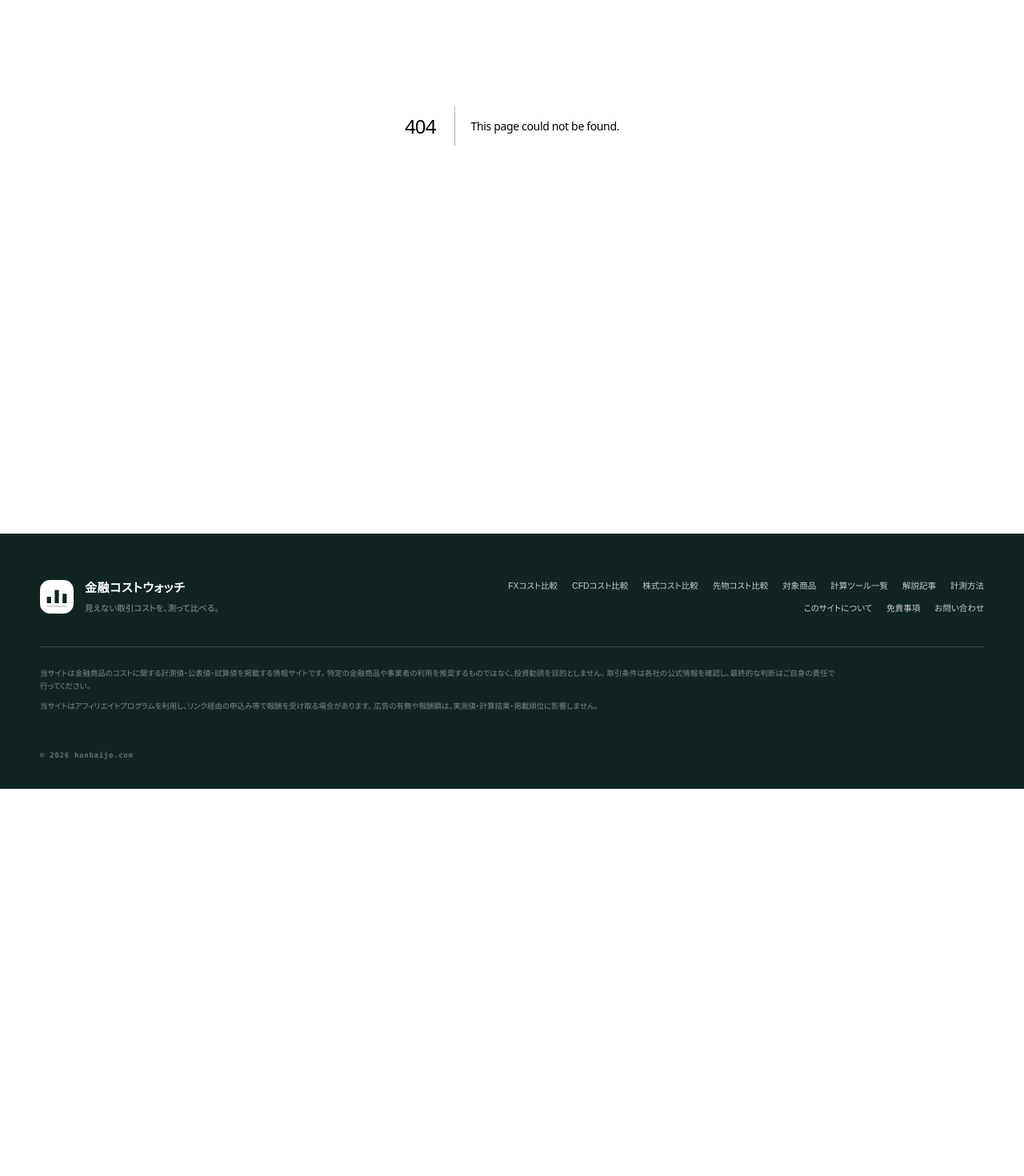
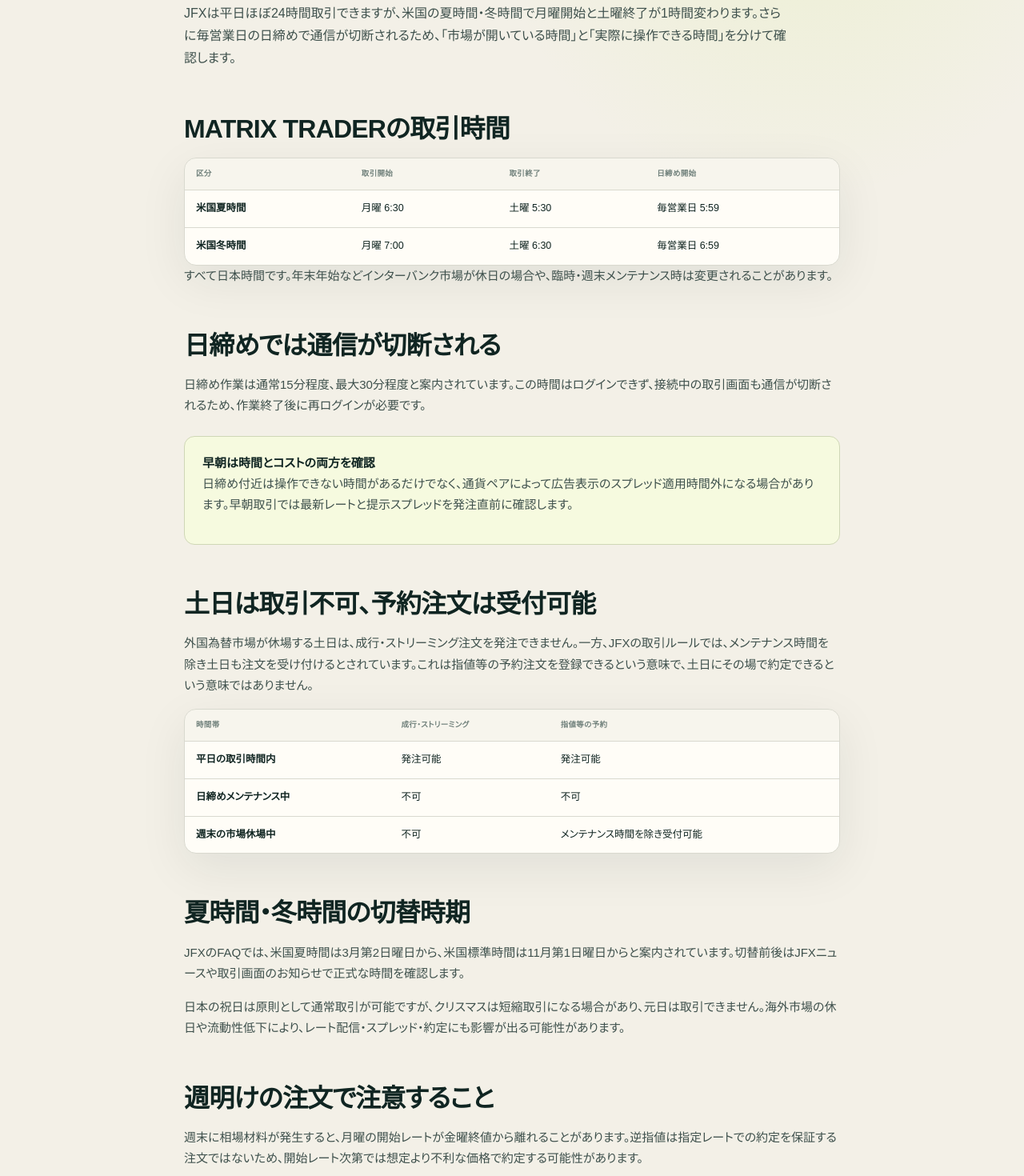
Before and after one commit to mrok18/hanbaijo, a Next.js app: page /articles/jfx-trading-hours-maintenance in a window 1280 px wide. Before the commit this address had no page. Shown: the part 320-1790 px from the top of the page at 80% size. Before the commit the page ends 1306 px from the top, so only its background shows below. Built offline with nearby package versions, Linux system fonts and the light colour scheme.

Commit message:
content: add JFX trading hours guide

```diff
--- a/app/articles/jfx-scalping-spread-cost/page.tsx
+++ b/app/articles/jfx-scalping-spread-cost/page.tsx
@@ -38,6 +38,7 @@ export default function Page() {
 
     <p><Link href="/tools/fx-pip-value-calculator">取引数量からpips損益を計算する →</Link></p>
     <p><Link href="/tools/jfx-scalping-cost-calculator">JFXの時間帯別スプレッドを取引回数まで計算する →</Link></p>
+    <p><Link href="/articles/jfx-trading-hours-maintenance">JFXの取引時間と日締めメンテナンスを見る →</Link></p>
     <p><Link href="/articles/jfx-order-slippage-rules">成行・ストリーミング・逆指値の約定ルールを見る →</Link></p>
     <p><Link href="/articles/fx-spread-cost">スプレッドを円に直す方法 →</Link></p>
     <p><Link href="/fx/jfx">JFXの取引条件一覧へ →</Link></p>
--- /dev/null
+++ b/app/articles/jfx-trading-hours-maintenance/page.tsx
@@ -0,0 +1,62 @@
+import Link from 'next/link';
+
+export const metadata = {
+  title: 'JFXの取引時間｜夏時間・冬時間・メンテナンスと土日の注文',
+  description: 'JFX MATRIX TRADERの月曜開始・土曜終了、米国夏時間と冬時間、日締めメンテナンス、土日の注文受付、祝日の注意点を整理します。',
+};
+
+export default function Page() {
+  return <article>
+    <p className="page-kicker">JFX / TRADING HOURS</p>
+    <h1>JFXの取引時間<br />夏時間・冬時間・土日の注文を整理</h1>
+    <p className="lede">JFXは平日ほぼ24時間取引できますが、米国の夏時間・冬時間で月曜開始と土曜終了が1時間変わります。さらに毎営業日の日締めで通信が切断されるため、「市場が開いている時間」と「実際に操作できる時間」を分けて確認します。</p>
+
+    <h2>MATRIX TRADERの取引時間</h2>
+    <div className="data-panel"><div className="table-scroll"><table className="rates comparison-table"><thead><tr><th>区分</th><th>取引開始</th><th>取引終了</th><th>日締め開始</th></tr></thead><tbody>
+      <tr><td className="ex-name">米国夏時間</td><td>月曜 6:30</td><td>土曜 5:30</td><td>毎営業日 5:59</td></tr>
+      <tr><td className="ex-name">米国冬時間</td><td>月曜 7:00</td><td>土曜 6:30</td><td>毎営業日 6:59</td></tr>
+    </tbody></table></div></div>
+    <p>すべて日本時間です。年末年始などインターバンク市場が休日の場合や、臨時・週末メンテナンス時は変更されることがあります。</p>
+
+    <h2>日締めでは通信が切断される</h2>
+    <p>日締め作業は通常15分程度、最大30分程度と案内されています。この時間はログインできず、接続中の取引画面も通信が切断されるため、作業終了後に再ログインが必要です。</p>
+    <div className="callout"><strong>早朝は時間とコストの両方を確認</strong><p>日締め付近は操作できない時間があるだけでなく、通貨ペアによって広告表示のスプレッド適用時間外になる場合があります。早朝取引では最新レートと提示スプレッドを発注直前に確認します。</p></div>
+
+    <h2>土日は取引不可、予約注文は受付可能</h2>
+    <p>外国為替市場が休場する土日は、成行・ストリーミング注文を発注できません。一方、JFXの取引ルールでは、メンテナンス時間を除き土日も注文を受け付けるとされています。これは指値等の予約注文を登録できるという意味で、土日にその場で約定できるという意味ではありません。</p>
+    <div className="data-panel"><div className="table-scroll"><table className="rates comparison-table"><thead><tr><th>時間帯</th><th>成行・ストリーミング</th><th>指値等の予約</th></tr></thead><tbody>
+      <tr><td className="ex-name">平日の取引時間内</td><td>発注可能</td><td>発注可能</td></tr>
+      <tr><td className="ex-name">日締めメンテナンス中</td><td>不可</td><td>不可</td></tr>
+      <tr><td className="ex-name">週末の市場休場中</td><td>不可</td><td>メンテナンス時間を除き受付可能</td></tr>
+    </tbody></table></div></div>
+
+    <h2>夏時間・冬時間の切替時期</h2>
+    <p>JFXのFAQでは、米国夏時間は3月第2日曜日から、米国標準時間は11月第1日曜日からと案内されています。切替前後はJFXニュースや取引画面のお知らせで正式な時間を確認します。</p>
+    <p>日本の祝日は原則として通常取引が可能ですが、クリスマスは短縮取引になる場合があり、元日は取引できません。海外市場の休日や流動性低下により、レート配信・スプレッド・約定にも影響が出る可能性があります。</p>
+
+    <h2>週明けの注文で注意すること</h2>
+    <p>週末に相場材料が発生すると、月曜の開始レートが金曜終値から離れることがあります。逆指値は指定レートでの約定を保証する注文ではないため、開始レート次第では想定より不利な価格で約定する可能性があります。</p>
+    <ul>
+      <li>金曜終了前に保有数量と注文を確認する</li>
+      <li>週末イベントと月曜の開始時刻を確認する</li>
+      <li>必要証拠金ぎりぎりまで建てない</li>
+      <li>逆指値の指定価格と想定最大損失を同一視しない</li>
+    </ul>
+
+    <h2>時間指定注文は期限後の動作を確認</h2>
+    <p>JFXの時間指定指値・時間指定逆指値は、指定時間までに指定レートへ達しなかった場合、注文が単に取消されるのではなく成行注文として発注されます。通常の指値・逆指値に有効期限を設定した場合は、期限までに到達しなければ取消しとなるため、同じ「時間指定」と考えないようにします。</p>
+
+    <section className="article-sources" aria-labelledby="sources"><h2 id="sources">参照した公式資料</h2><ul>
+      <li><a href="https://www.jfx.co.jp/trading_rule/" target="_blank" rel="noopener noreferrer">JFX「取引ルール」</a></li>
+      <li><a href="https://faq.jfx.co.jp/faq/detail?category=33&amp;id=182&amp;site=FX557CTV" target="_blank" rel="noopener noreferrer">JFX FAQ「取引可能時間」</a></li>
+      <li><a href="https://faq.jfx.co.jp/faq/detail?category=33&amp;id=180&amp;site=FX557CTV" target="_blank" rel="noopener noreferrer">JFX FAQ「注文できない時間帯」</a></li>
+      <li><a href="https://faq.jfx.co.jp/faq/detail?category=33&amp;id=437&amp;site=FX557CTV" target="_blank" rel="noopener noreferrer">JFX FAQ「夏時間・冬時間の始まり」</a></li>
+      <li><a href="https://faq.jfx.co.jp/faq/detail?category=37&amp;id=237&amp;site=FX557CTV" target="_blank" rel="noopener noreferrer">JFX FAQ「時間指定指値・逆指値注文」</a></li>
+    </ul><p>取引時間は2026年9月8日に公式ページで確認しました。祝日・臨時メンテナンス時は最新のお知らせを優先してください。</p></section>
+
+    <p><Link href="/articles/jfx-scalping-spread-cost">JFXの時間帯別スプレッドを見る →</Link></p>
+    <p><Link href="/articles/jfx-order-slippage-rules">注文方法とスリッページを確認する →</Link></p>
+    <p><Link href="/articles/jfx-swap-transfer-tax">日締め・スワップ振替と税金を見る →</Link></p>
+    <p><Link href="/fx/jfx">JFXの取引条件一覧へ →</Link></p>
+  </article>;
+}
--- a/app/articles/posts.ts
+++ b/app/articles/posts.ts
@@ -1,4 +1,5 @@
 export const POSTS = [
+  { slug: 'jfx-trading-hours-maintenance', category: 'FX・JFX', title: 'JFXの取引時間｜夏時間・冬時間・メンテナンスと土日の注文', desc: '月曜開始・土曜終了、日締めによる通信切断、週末の予約注文、時間指定注文の違いを整理する。' },
   { slug: 'jfx-beginner-vs-matrix-trader', category: 'FX・JFX', title: 'JFXビギナーFXとMATRIX TRADERの違い｜100通貨・1,000通貨', desc: '最低取引単位、通貨ペア、分析ツール、キャンペーンからミニ口座と本口座を比較する。' },
   { slug: 'jfx-account-opening-flow', category: 'FX・JFX', title: 'JFXの口座開設に必要なもの｜本人確認・初回入金', desc: 'スマホ本人確認、必要書類、審査、ID受取、初回入金1万円から取引開始までを整理する。' },
   { slug: 'jfx-quick-order-settings', category: 'FX・JFX', title: 'JFXクイック注文の設定｜全決済・両建て・決済pip差', desc: '確認画面、Lot数、両建て、許容設定、全決済方式、決済pip差の誤操作防止ポイントを整理する。' },
--- a/app/fx/jfx/page.tsx
+++ b/app/fx/jfx/page.tsx
@@ -12,6 +12,7 @@ export const metadata = {
 export default function Page() {
   if (!provider) notFound();
   return <FxProviderFactSheet provider={provider} relatedArticles={[
+    { href: '/articles/jfx-trading-hours-maintenance', title: 'JFXの取引時間とメンテナンス', description: '夏時間・冬時間、毎営業日の日締め、土日の注文受付を整理します。' },
     { href: '/articles/jfx-beginner-vs-matrix-trader', title: 'ビギナーFXとMATRIX TRADERを比較', description: '100通貨のミニ口座と1,000通貨の本口座を、取扱商品・分析環境まで比較します。' },
     { href: '/articles/jfx-account-opening-flow', title: 'JFXの口座開設に必要なもの', description: '本人確認・マイナンバー・審査・初回入金1万円から取引開始までを整理します。' },
     { href: '/articles/jfx-quick-order-settings', title: 'JFXクイック注文の設定と注意点', description: '全決済、両建て、許容設定、決済pip差を発注前の確認順に整理します。' },
```
